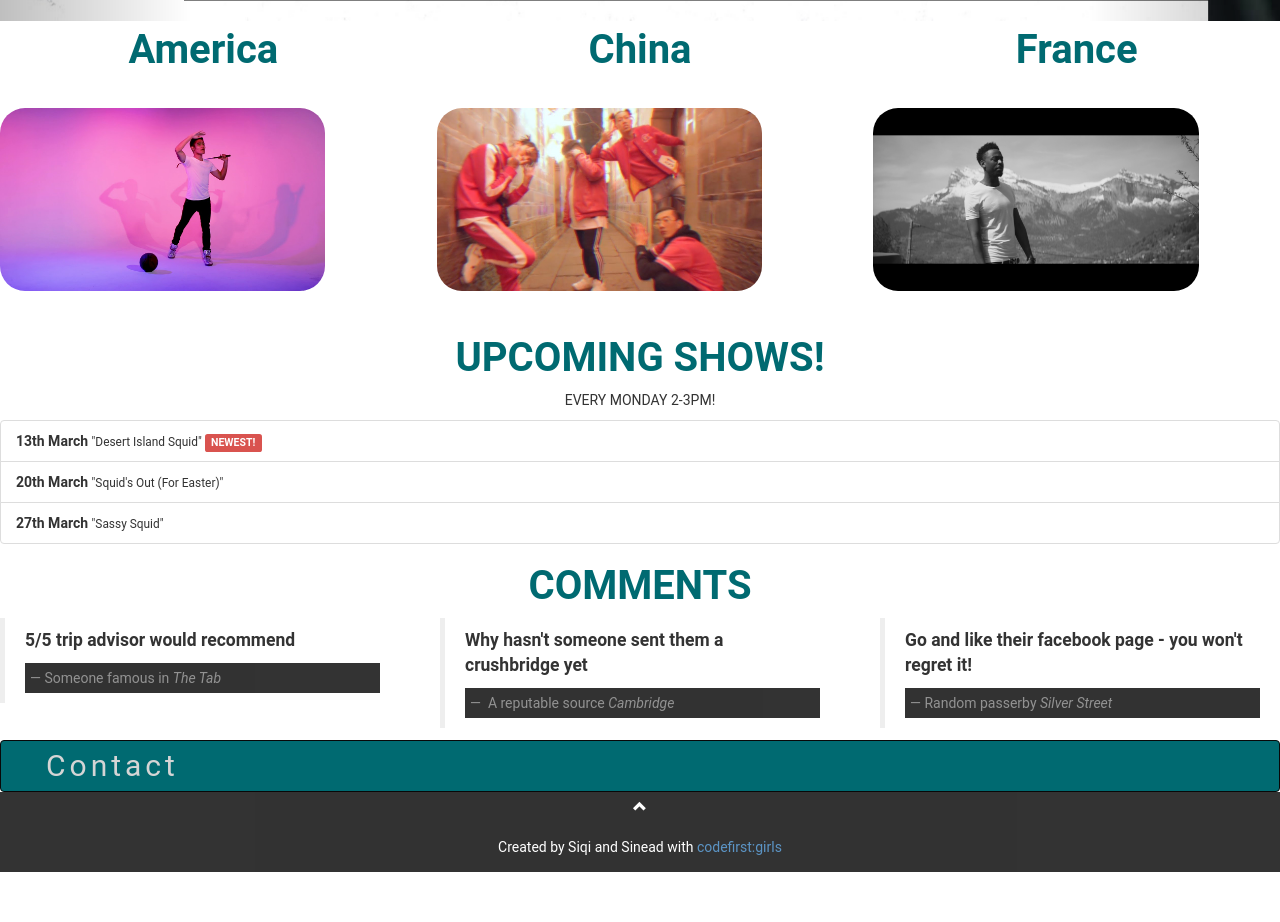
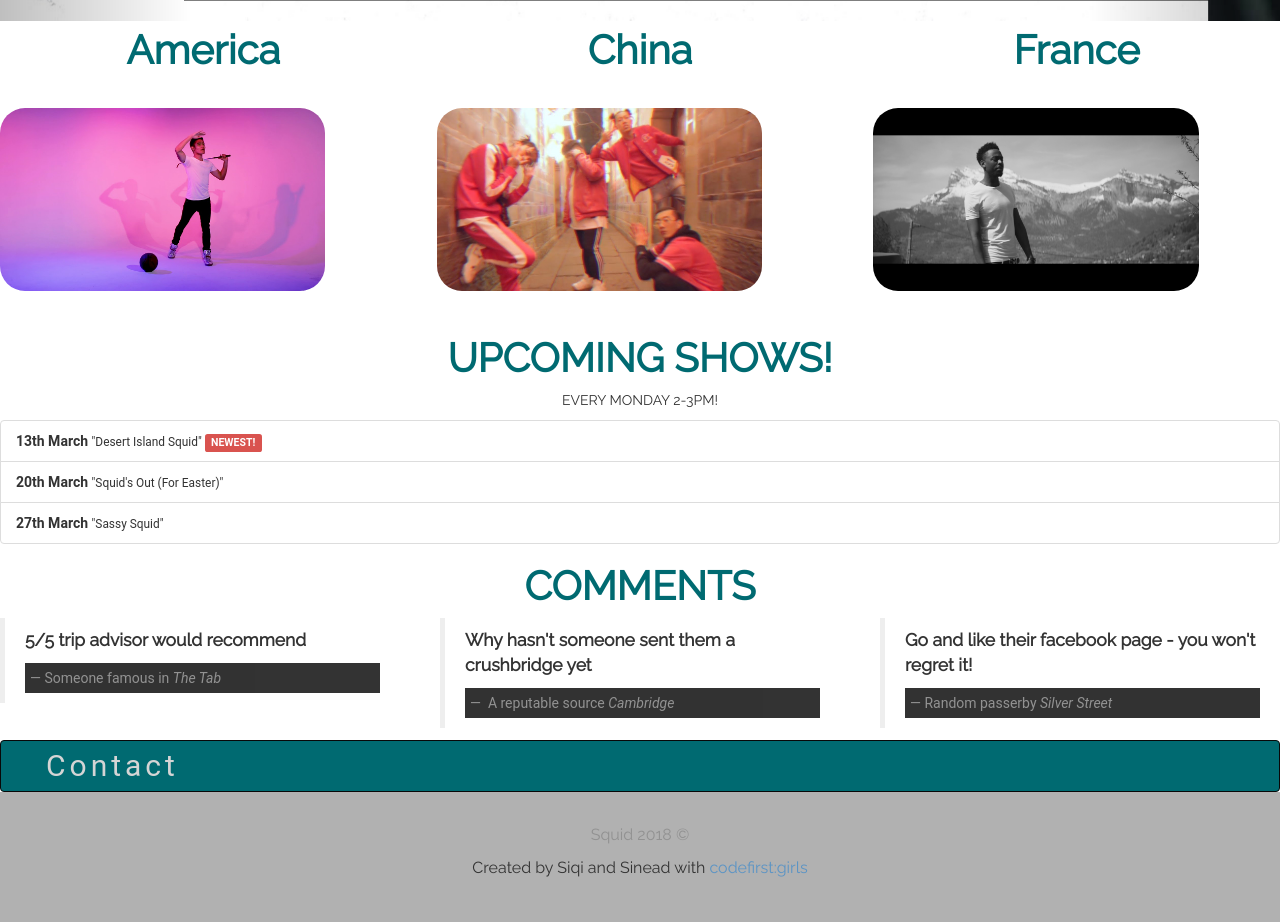
Before and after one commit to Omegaaa2333/web-project, a plain HTML site: page index.html in a window 1280 px wide. Shown: the part 1058-1980 px from the top of the page. Before the commit the page ends 1930 px from the top, so only its background shows below. Drawn offline with nearby package versions, Linux system fonts and the light colour scheme.

Commit message:
Add files via upload

```diff
--- a/index.html
+++ b/index.html
@@ -5,12 +5,24 @@
       <link rel="stylesheet" href="https://maxcdn.bootstrapcdn.com/bootstrap/3.3.7/css/bootstrap.min.css" integrity="sha384-BVYiiSIFeK1dGmJRAkycuHAHRg32OmUcww7on3RYdg4Va+PmSTsz/K68vbdEjh4u" crossorigin="anonymous">
       <script src="https://maxcdn.bootstrapcdn.com/bootstrap/3.3.7/js/bootstrap.min.js" integrity="sha384-Tc5IQib027qvyjSMfHjOMaLkfuWVxZxUPnCJA7l2mCWNIpG9mGCD8wGNIcPD7Txa" crossorigin="anonymous"></script>
       <meta charset="utf-8">
+      <link rel="stylesheet" href="https://www.w3schools.com/w3css/4/w3.css">
+      <link rel="stylesheet" href="https://fonts.googleapis.com/css?family=Raleway">
       <link rel="stylesheet" href="https://maxcdn.bootstrapcdn.com/bootstrap/3.3.7/css/bootstrap.min.css">
 <script src="https://ajax.googleapis.com/ajax/libs/jquery/1.12.4/jquery.min.js"></script>
 <script src="https://maxcdn.bootstrapcdn.com/bootstrap/3.3.7/js/bootstrap.min.js"></script>
       <meta name="viewport" content="width=device-width, initial-scale=1">
       <link rel="stylesheet"  href="css/styles.css">
   </head>
+  <style>
+  .pagefooter{
+    text-align: center;
+    font-size: 16px;
+    font-family: "Raleway", sans-serif;
+  }
+  h1,h2,h3,h4,p{
+    font-family: "Raleway", sans-serif;
+  }
+  </style>
     <body>
         <nav class="navbar navbar-inverse">
             <div class="navbar-header">
@@ -171,11 +183,18 @@
       <div>
         <nav class="navbar navbar-inverse"> <div class="container-fluid"> <div class="navbar-header"> <button type="button" class="collapsed navbar-toggle" data-toggle="collapse" data-target="#bs-example-navbar-collapse-9" aria-expanded="false"> <span class="sr-only">Toggle navigation</span> <span class="icon-bar"></span> <span class="icon-bar"></span> <span class="icon-bar"></span> </button> <a href="#" class="navbar-brand"></a> </div> <div class="collapse navbar-collapse" id="bs-example-navbar-collapse-9"> <ul class="nav navbar-nav"> <li class="active"><li><a href="country1.html#googleForm">Contact</a></li> </ul> </div> </div> </nav>
       </div>
-    <footer class="text-center">
+
+      <footer class="w3-container w3-padding-32 w3-grey pagefooter">
+        <p class="copyright text-muted">Squid 2018 &copy;</p>
+        <p>Created by Siqi and Sinead with    <a href="https://www.codefirstgirls.org.uk/" data-toggle="tooltip" title="Visit codefirst:girls website">codefirst:girls</a></p>
+      </footer>
+    <!-- <footer class="text-center">
        <a class="up-arrow" href="#myPage" data-toggle="tooltip" title="TO TOP">
          <span class="glyphicon glyphicon-chevron-up"></span>
        </a><br><br>
-        <p>Created by Siqi and Sinead with    <a href="https://www.codefirstgirls.org.uk/" data-toggle="tooltip" title="Visit codefirst:girls website">codefirst:girls</a></p></footer>
+        <p>Created by Siqi and Sinead with    <a href="https://www.codefirstgirls.org.uk/" data-toggle="tooltip" title="Visit codefirst:girls website">codefirst:girls</a></p>
+      </footer> -->
+
         <script>
           $(document).ready(function(){
             $('[data-toggle="tooltip"]').tooltip();
```
